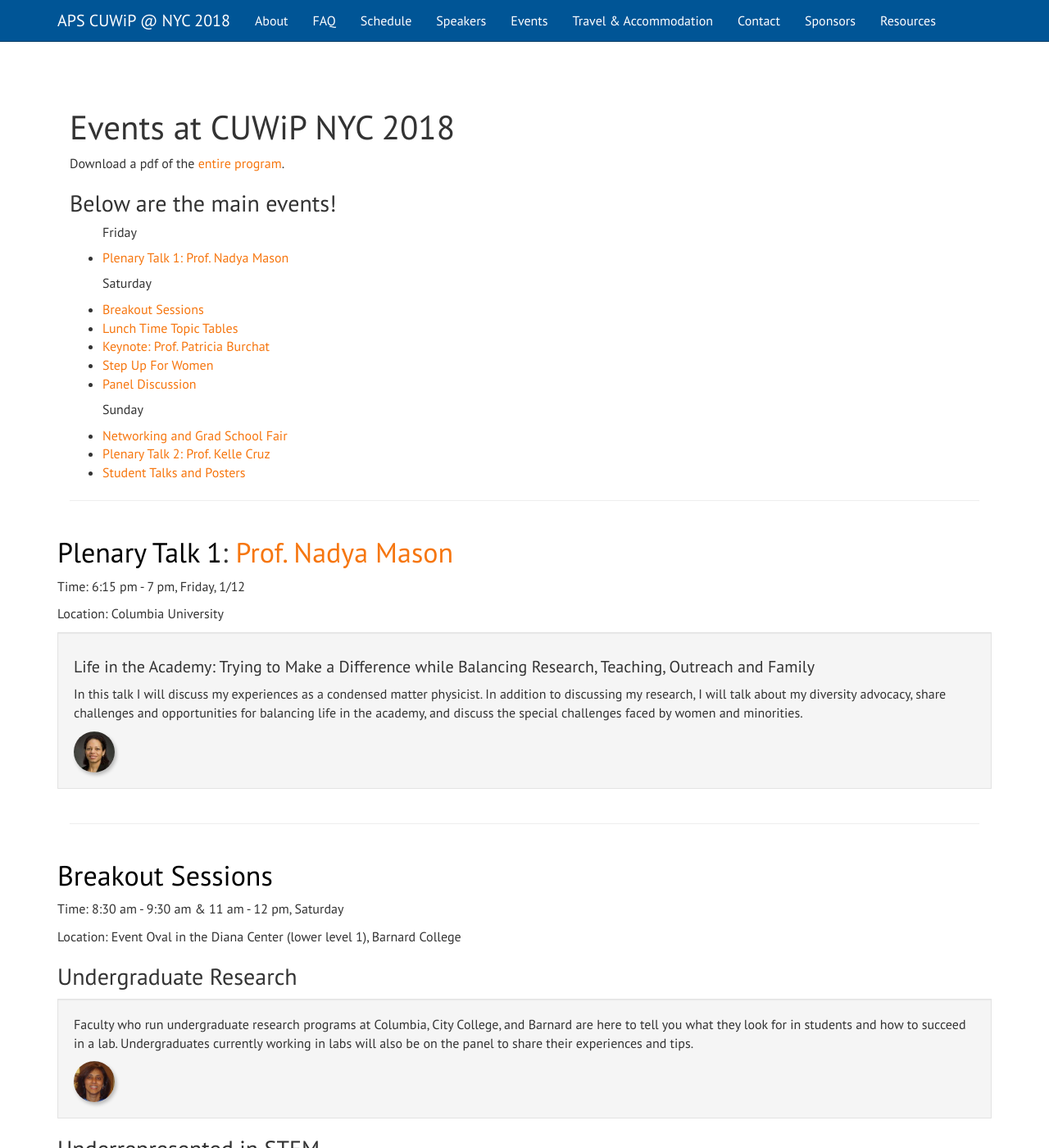
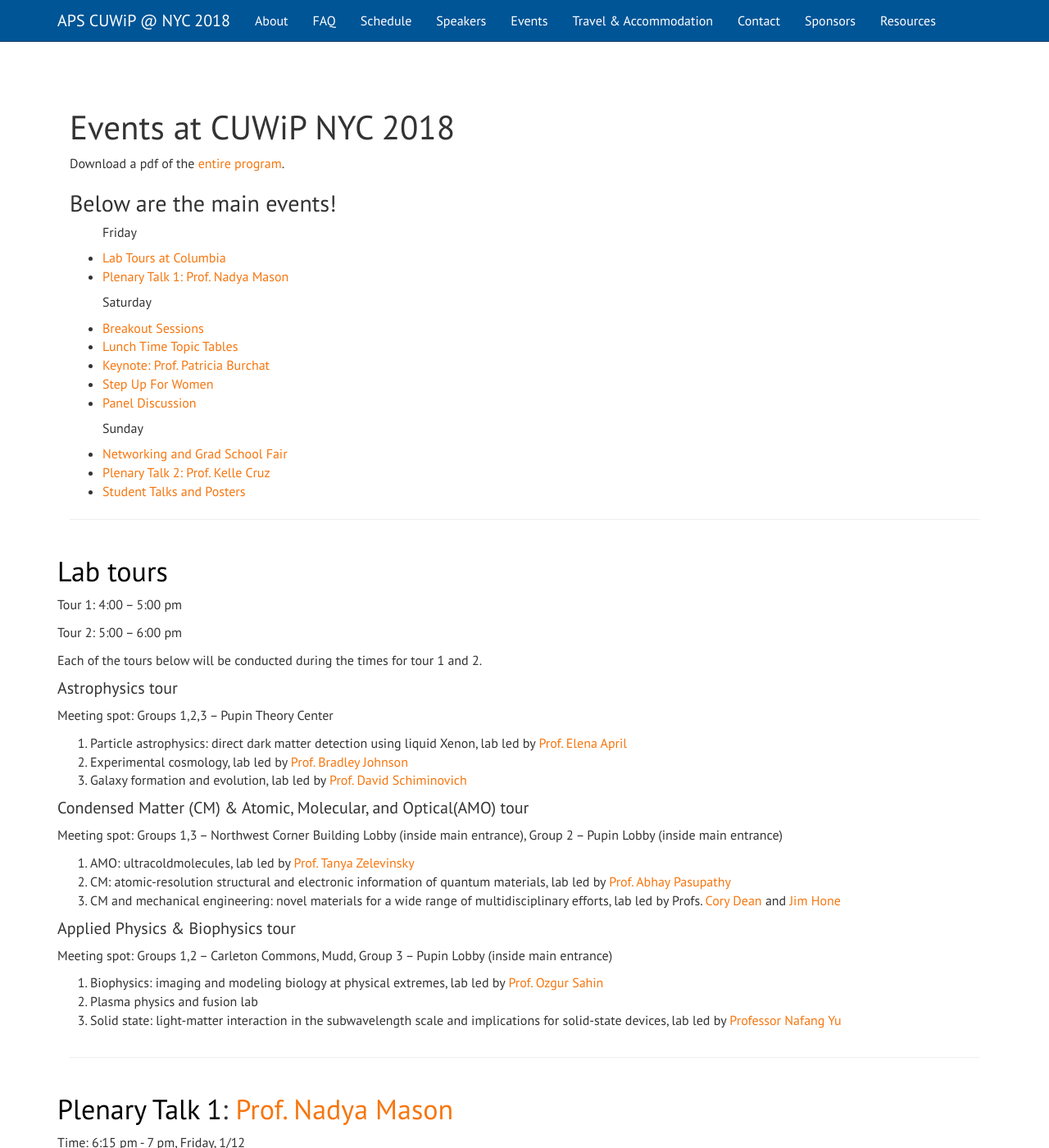
Before and after one commit to cuwip-nyc/cuwip-nyc.github.io, a Jekyll site: the page built from events.html, in a window 1280 px wide and 1400 px high. Shown: the whole window at 82% size. Built offline with Jekyll 4.4.1, drawn with Linux system fonts in a browser that asks for light colours; nearby versions of some CDN libraries.

Commit message:
lab tours added

```diff
--- a/events.html
+++ b/events.html
@@ -11,6 +11,7 @@ order: 6
 <h3>Below are the main events!</h3>
 <ul>
   <h5>Friday</h5>
+  <li><a href="#labTours">Lab Tours at Columbia</a> </li>
   <li><a href="#plenary1">Plenary Talk 1: Prof. Nadya Mason</a> </li>
   <h5>Saturday</h5>
   <li><a href="#breakouts">Breakout Sessions</a></li>
@@ -24,6 +25,45 @@ order: 6
   <li><a href="#studentTalks">Student Talks and Posters</a></li>
 </ul>
 
+<hr>
+<div class="row">
+  <h2><a class="anchor" name="labTours">Lab tours</a></h2>
+  <p>Tour 1: 4:00 – 5:00 pm</p>
+  <p>Tour 2: 5:00 – 6:00 pm</p>
+
+<p>Each of the tours below will be conducted during the times for tour 1 and 2.</p>
+
+<h4>Astrophysics tour</h4>
+<p>Meeting spot: Groups 1,2,3 – Pupin Theory Center</p>
+  <ol>
+    <li>Particle astrophysics: direct dark matter detection using liquid Xenon, lab led by <a href="http://physics.columbia.edu/people/profile/397">Prof. Elena April</a></li>
+    <li>Experimental cosmology, lab led by <a href="http://mnemosyne.phys.columbia.edu/~bjohnson/web/index.shtml">Prof. Bradley Johnson</a></li>
+    <li>Galaxy formation and evolution, lab led by <a href="http://sgl.astro.columbia.edu/">Prof. David Schiminovich</a></li>
+  </ol>
+
+<h4>Condensed Matter (CM) & Atomic, Molecular, and Optical(AMO) tour</h4>
+<p>Meeting spot: Groups 1,3 – Northwest Corner Building Lobby (inside main entrance), Group 2 – Pupin
+Lobby (inside main entrance)</p>
+<ol>
+  <li>AMO: ultracoldmolecules, lab led by <a href="http://www.columbia.edu/cu/zlab/overview.html">Prof. Tanya Zelevinsky</a></li>
+  <li>CM: atomic-resolution structural and electronic information of quantum materials, lab led by
+  <a href="http://physics.columbia.edu/people/profile/428">  Prof. Abhay Pasupathy</a></li>
+  <li>CM and mechanical engineering: novel materials for a wide range of multidisciplinary efforts, lab
+  led by Profs. <a href="http://www.deanlab.com/">Cory Dean</a> and <a href="http://hone.me.columbia.edu/">Jim Hone</a></li>
+</ol>
+
+<h4>Applied Physics & Biophysics tour</h4>
+
+<p>Meeting spot: Groups 1,2 – Carleton Commons, Mudd, Group 3 – Pupin Lobby (inside main entrance)</p>
+
+<ol>
+  <li>Biophysics: imaging and modeling biology at physical extremes, lab led by <a href="http://www.extremebio.org/">Prof. Ozgur Sahin</a></li>
+  <li>Plasma physics and fusion lab</li>
+  <li>Solid state: light-matter interaction in the subwavelength scale and implications for solid-state devices, lab led by  <a href="http://apam.columbia.edu/nanfang-yu">Professor Nafang Yu</a></li>
+</ol>
+
+
+</div>
 <hr>
 
 <div class="row">
--- a/schedule.html
+++ b/schedule.html
@@ -22,7 +22,7 @@ order: 3
 </thead>
 <tr><td>2:00-6:00</td><td>Check-in</td><td>Center for Theoretical Physics, 8th floor Pupin</td><td>Check-in</td></tr>
 <tr><td>3:30-5:30</td><td>Coffee</td><td>Carleton Commons, 4th floor Mudd</td><td></td></tr>
-<tr><td>4:00-6:00</td><td>Lab Tours (optional)</td><td>Pupin (and nearby) labs</td><td></td></tr>
+<tr><td>4:00-6:00</td><td><a href="{{site.baseurl}}/events/#labTours">Lab Tours</a> (optional)</td><td>Pupin (and nearby) labs</td><td></td></tr>
 <tr><td>6:00-6:15</td><td>Welcome Address</td><td>301 Pupin</td><td></td></tr>
 <tr><td>6:15-7:00</td><td>Plenary 1:  <a href="{{site.baseurl}}/speakers/#plenarySpeakers">Nadya Mason</a>  </td><td>301 Pupin</td><td></td></tr>
 <tr><td>7:00-7:30</td><td>Travel To Dinner</td><td></td><td></td></tr>
```
Also changed, not shown: 2 other files.
